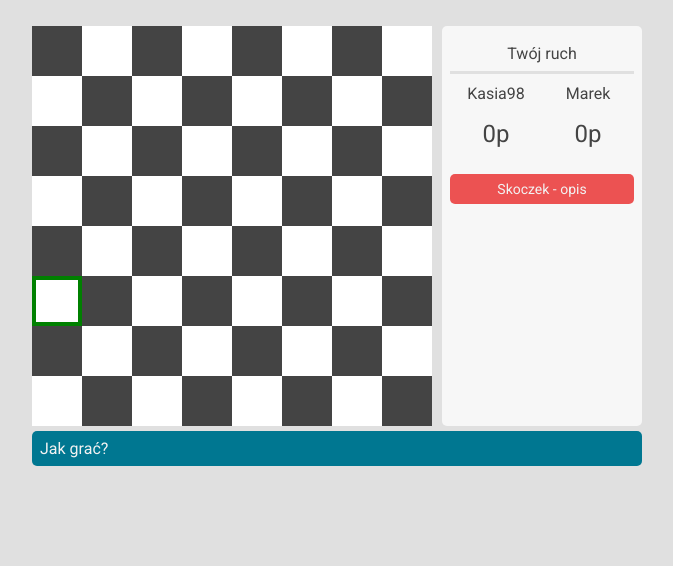
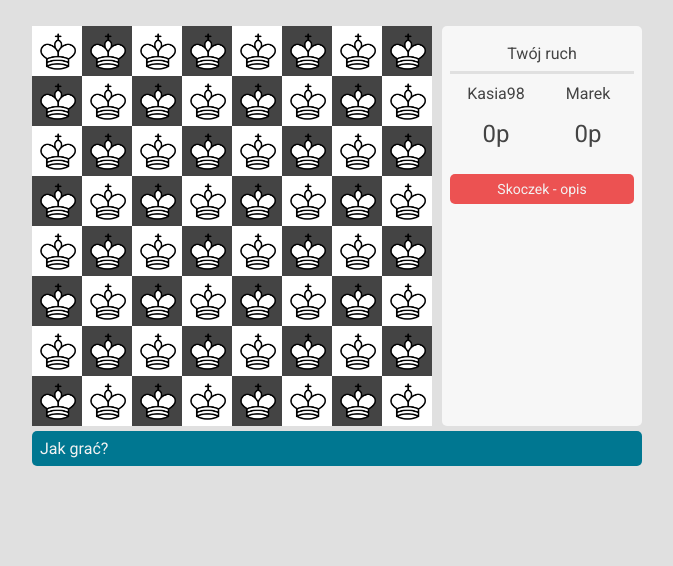
Before and after one commit to nightlinx/Chess-game, a Django app: page / in a window 1280 px wide. Shown: the part 41-607 px from the top of the page, without its empty margins (303-976 px from the left). Run offline with Django 3.2, Linux system fonts and the light colour scheme; some libraries are stand-ins or nearby versions.

Commit message:
Select field after click

```diff
--- a/zpi_masterchess/static/scss/game-play/_board.scss
+++ b/zpi_masterchess/static/scss/game-play/_board.scss
@@ -1,21 +1,32 @@
 @import "../_variables.scss";
 
-div.field {
+.field {
   width: 50px;
   height: 50px;
   float: left;
   display: inline;
   box-sizing: border-box;
+  background-size: 45px;
+  background-position: center;
+  background-repeat: no-repeat;
 }
 
-div.white{
+.field.white {
   background-color: $white-field-color;
 }
 
-div.black{
+.field.black {
   background-color: $black-field-color;
 }
 
-div.greenBorder {
+.field.isSelected {
   border: 4px solid green;
 }
+
+.king {
+  background-image: url("img/chessman/1.png");
+}
+
+.pawn {
+  background-image: url("img/chessman/6.png");
+}
--- a/zpi_masterchess/static/styles.css
+++ b/zpi_masterchess/static/styles.css
@@ -87,21 +87,30 @@ button.full {
   padding: 10px;
   width: 150px; }
 
-div.field {
+.field {
   width: 50px;
   height: 50px;
   float: left;
   display: inline;
-  box-sizing: border-box; }
+  box-sizing: border-box;
+  background-size: 45px;
+  background-position: center;
+  background-repeat: no-repeat; }
 
-div.white {
+.field.white {
   background-color: white; }
 
-div.black {
+.field.black {
   background-color: #444; }
 
-div.greenBorder {
+.field.isSelected {
   border: 4px solid green; }
+
+.king {
+  background-image: url("img/chessman/1.png"); }
+
+.pawn {
+  background-image: url("img/chessman/6.png"); }
 
 .wrapper {
   text-align: center;
--- a/zpi_masterchess/templates/index.html
+++ b/zpi_masterchess/templates/index.html
@@ -17,9 +17,9 @@
   </header>
   <div class="wrapper">
     <div class="box menu"></div>
-    <div class="box chess" v-on:click='updateCoordinates'>
+    <div class="box chess" v-on:click='selectField'>
 			<template v-for="(field, index) in board">
-					<span :id="index" v-html="field.htmlElem"></span>
+					<span :id="index" v-bind:class="[field.figure, isWhite(index), {isSelected: selectedField==field}]" class="field"></span>
 			</template>
 		</div>
     <div class="box infoGame info-game-wrapper">
@@ -55,36 +55,27 @@
 				board: [],
 				x: 0,
 				y: 0,
+				selectedField: null,
       },
 			methods: {
+				isWhite(i) {
+					c = i % 8;
+					r = Math.floor(i/8);
+					return ((c+r)%2)==0 ? 'white' : 'black';
+				},
 				fillBoard() {
-					var fieldCol = 'white';
-					for(var r=0; r < 8; r++){
-						for(var c=0; c < 8; c++){
-							if(((c+r)%2)==0) {
-								fieldCol = 'black';
-							}
-							else {
-								fieldCol = 'white';
-							}
-							var html = "<div class='field " + fieldCol + "'></div>";
-							this.board.push({ free: true, color: fieldCol, htmlElem: html, isSelected: false});
-						}
+					for(var r=0; r < 64; r++){
+						let fieldCol = this.isWhite(r);
+						this.board.push({free: true, color: fieldCol, isSelected: false, figure: 'king'});
 					}
 				},
-				updateCoordinates: function(ev) {
-					this.x = ev.clientX;
-					this.y = ev.clientY;
-				},
-				selectField() {
-					var field = this.board[40];
-					field.isSelected = true;
-					field.htmlElem = "<div class='field " + field.color + " greenBorder'></div>";
-					}
+				selectField(ev) {
+					this.selectedField = this.board[parseInt(ev.target.id)];
+					this.selectedField.figure = "pawn";
+				}
 			},
 			beforeMount(){
 	 			this.fillBoard();
-				this.selectField();
 			},
     });
   </script>
```
Also changed, not shown: 1 other file.
